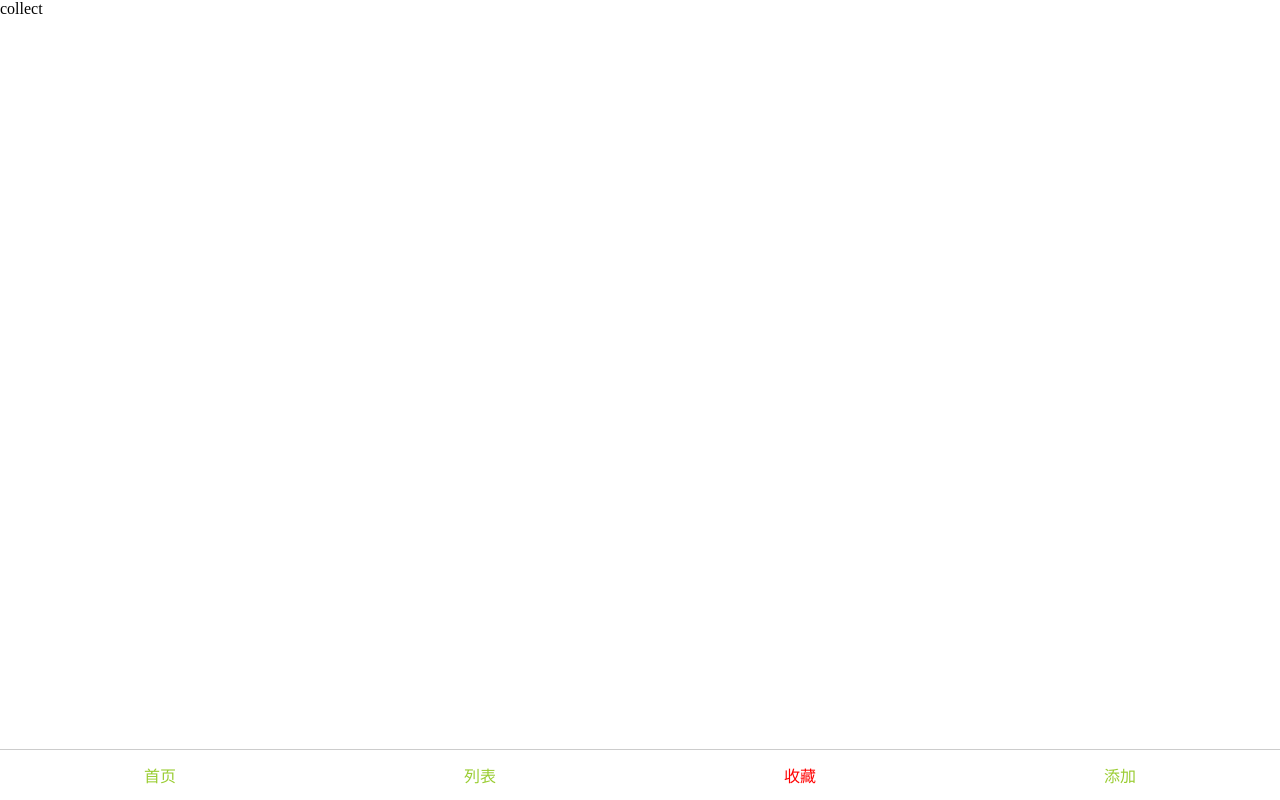
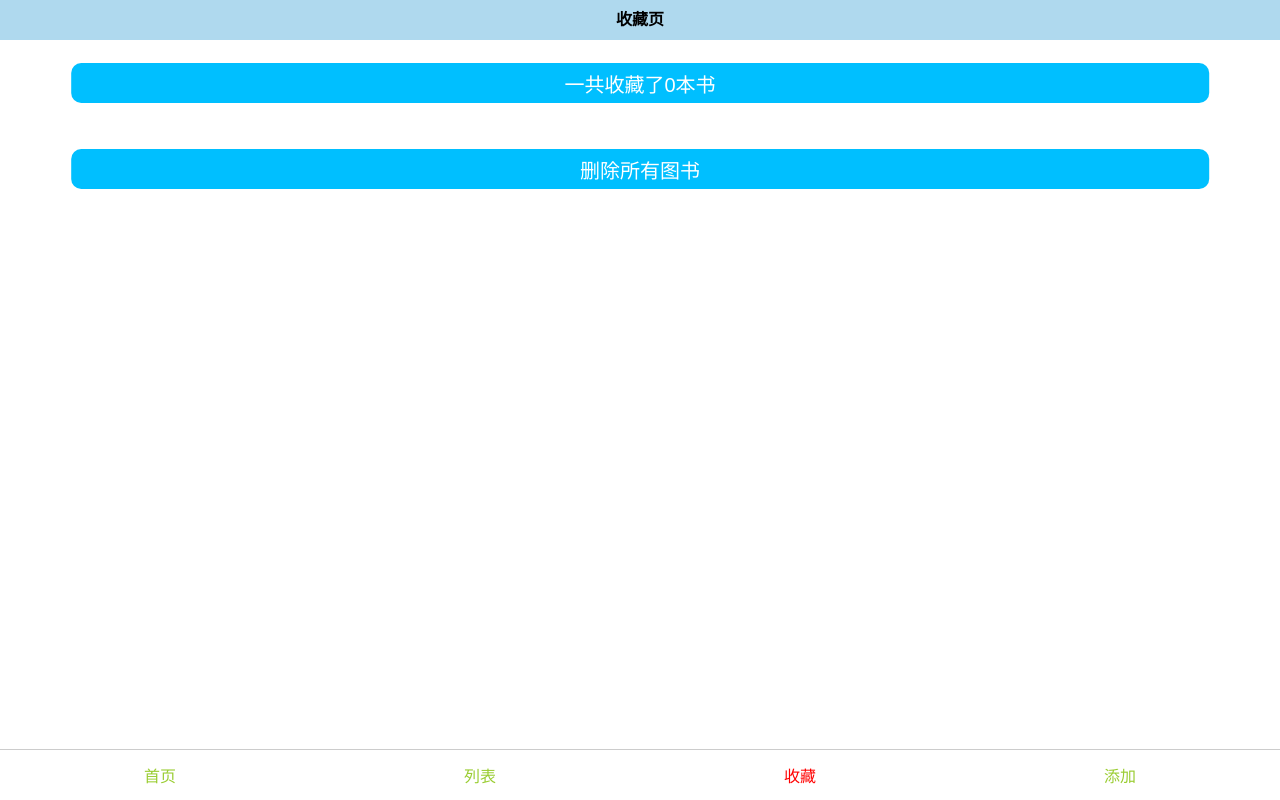
Before and after one commit to Kingziqiang/vue-book, a Vue app: page /#/collect in a window 1280 px wide. Built offline with nearby package versions, Linux system fonts and the light colour scheme; a small style sheet from the web is missing.

Commit message:
完善收藏功能

```diff
--- a/src/components/collect.vue
+++ b/src/components/collect.vue
@@ -1,22 +1,120 @@
 <template>
     <div id="app">
-      collect
+      <MHeader :back="true">收藏页</MHeader>
+      <div class="content">
+        <ul>
+          <li v-for="item in bookList">
+            <div>
+              <img v-lazy="item.bookCover" alt="">
+            </div>
+            <div>
+              <h4>{{item.bookName}}</h4>
+              <p>{{item.bookInfo}}</p>
+              <b>{{item.bookPrice}}</b>
+              <div class="btnClick">
+                <button @click="sub(item)">&minus;</button>
+                {{item.bookCount}}
+                <button @click="add(item)">+</button>
+              </div>
+            </div>
+          </li>
+          <li>
+            <button class="btn">一共收藏了{{sum}}本书</button>
+          </li>
+          <li>
+            <button class="btn" @click="clear">删除所有图书</button>
+          </li>
+        </ul>
+      </div>
     </div>
 </template>
 
 <script>
-    export default {
+  import MHeader from "../base/MHeader.vue";
+  import { mapGetters } from 'vuex'
+  import { mapState } from 'vuex'
+  export default {
         date() {
             return {};
         },
-        methods: {},
-        computed: {},
-        components: {},
+        methods: {
+          add(book){
+            this.$store.commit('CHANGEADD',book);
+          },
+          sub(book){
+            if(book.bookCount===1){
+              this.$store.commit('DELETE',book);
+            }
+              this.$store.commit('CHANGESUB',book);
+          },
+          clear(){
+            this.$store.commit('CLEAR');
+          }
+        },
+        computed: {
+          bookList:{
+          get(){
+            let aa= window.localStorage.getItem('val');
+            //return JSON.parse(aa);
+           return this.$store.state.bookList;
+           },
+           set(value){
+            return value;
+           }
+          },
+          //...mapState(['bookList','count']),
+          ...mapGetters(['sum']),
+        },
+        components: {MHeader},
     }
 </script>
 
-<style scoped>
-    #app {
-
-    }
+<style scoped lang="less">
+  .content {
+  li{
+    display: flex;
+    padding: 8px;
+  img{
+    width:130px;
+    height: 150px;
+  }
+  h4{
+    padding:5px 0;
+  }
+  p {
+    line-height:24px;
+  }
+  b{
+    padding:10px 0;
+    display: block;
+  }
+  button {
+    width: 50px;
+    height: 30px;
+    color: white;
+    border-radius: 10px;
+    border: none;
+    outline: none;
+    background: deepskyblue;
+  }
+  .btnClick {
+    display: flex;
+    justify-content: space-around;
+  }
+  }
+  .btn{
+    position: relative;
+    left: 50%;
+    transform: translateX(-50%);
+    height: 40px;
+    background: deepskyblue;
+    color: white;
+    border: none;
+    outline: none;
+    margin:15px 0;
+    border-radius: 10px;
+    font-size: 20px;
+    width: 90%;
+  }
+  }
 </style>
--- a/src/components/list.vue
+++ b/src/components/list.vue
@@ -12,7 +12,10 @@
               <h4>{{item.bookName}}</h4>
               <p>{{item.bookInfo}}</p>
               <b>{{item.bookPrice}}</b>
-              <button @click.stop="removeBook(item.bookId)">删除</button>
+              <div class="btnClick">
+                <button @click.stop="collectBook(item)">收藏</button>
+                <button @click.stop="removeBook(item.bookId)">删除</button>
+              </div>
             </div>
           </router-link>
         </ul>
@@ -25,6 +28,7 @@
     import MHeader from '../base/MHeader.vue';
     //用getpage按需加载代替getBooks全部加载
     import {getBooks,getRemoveBook,getPage} from '../api';
+    import * as Types from "../store/mutation-types";
     export default {
         created(){
           this.getData();//获取图书数据
@@ -37,6 +41,7 @@
           //下拉刷新页面
           let curEle = this.$refs.scroll;
           let top = curEle.offsetTop;
+          let isMove = false;
           //move方法
           curEle.addEventListener('touchstart',(e)=>{
             if(curEle.scrollTop!=0 || curEle.offsetTop!=top) return;
@@ -44,6 +49,7 @@
             let distance=0;
             //move方法
             let move =(e)=>{
+              isMove=true;
               let target = e.touches[0].pageY;
               distance = target-startDistance;
               if(distance>0){
@@ -53,13 +59,15 @@
                   distance=50;
                   curEle.style.top = distance+top+'px';
                 }
-                //console.log(distance);
               }else{
                 curEle.removeEventListener('touchmove',move);
                 curEle.removeEventListener('touchend',end);
               };
             };
             let end=(e)=>{
+              if(!isMove) return;
+              alert(1)
+              isMove=false;
               clearInterval(this.timer);
               this.timer=setInterval(()=>{
                 if(distance<=0){
@@ -124,6 +132,9 @@
             //this.getData();多了一次请求
             this.books=this.books.filter((item)=>item.bookId!=id);
           },
+          collectBook(book){
+            this.$store.commit(Types.ADDCOLLECT,book);
+          }
         },
         computed: {
           loadMore(){
@@ -162,6 +173,10 @@
             outline: none;
             background: firebrick;
           }
+          .btnClick {
+            display: flex;
+            justify-content: space-around;
+          }
         }
       .btn{
         position: absolute;
--- a/src/store/getters.js
+++ b/src/store/getters.js
@@ -5,3 +5,11 @@
  * @Last Modified time: 2018/8/10 11:56
  */
 "use strict";
+const getters ={
+  sum:(state)=>state.bookList.reduce((pre,next)=>pre + next.bookCount
+    ,0)
+
+};
+
+//导出对象
+export default getters;
--- a/src/store/index.js
+++ b/src/store/index.js
@@ -5,3 +5,20 @@
  * @Last Modified time: 2018/8/9 17:50
  */
 "use strict";
+import Vue from 'vue';
+import Vuex from 'vuex';
+import logger from 'vuex/dist/logger';
+import getters from '../store/getters';
+const state = {bookList:[],count:{}};
+Vue.use(Vuex);
+Vue.use(logger);
+import mutations from '../store/mutation';
+export default new Vuex.Store({
+  strict:true,
+  plugins:[logger()],
+  state,
+  mutations,
+  getters
+
+
+})
--- a/src/store/mutation-types.js
+++ b/src/store/mutation-types.js
@@ -10,6 +10,9 @@ export const ADDCOLLECT = 'addCollect';
 //删除
 export const REMOVECOLLECT = 'REMOVECOLLECT';
 //改数量
-export const CHANGENUM = 'CHANGENUM';
+export const CHANGEADD = 'CHANGEADD';
+export const CHANGESUB = 'CHANGESUB';
+//删除某一个
+export const DELETE= 'DELETE';
 //清空收藏
 export const CLEAR = 'CLEAR';
--- a/src/store/mutation.js
+++ b/src/store/mutation.js
@@ -5,3 +5,58 @@
  * @Last Modified time: 2018/8/10 13:11
  */
 "use strict";
+import * as Types from './mutation-types';
+
+const  mutations = {
+  //添加到收藏页
+  [Types.ADDCOLLECT](state,book){
+    //如果有这本书则加1，如果没有则放进bookList去
+    let curBook =state.bookList.find(item=>item.bookId==book.bookId);
+    if(curBook){
+      curBook.bookCount+=1;//还要更新原数组，光改属性无效
+      state.bookList = [...state.bookList];
+    }else{
+      book.bookCount=1;
+      //改变数组要用变异方法，就是改变原数组或者更换原数组
+      state.bookList.push(book);
+      //state.bookList=[...state.bookList,...book];
+    }
+    //window.localStorage.setItem('val',JSON.stringify( state.bookList));
+  },
+  //增加
+  [Types.CHANGEADD](state,book){
+    let bookList= state.bookList.filter(item=>{
+      if(item.bookId==book.bookId){
+        return item.bookCount++;
+      }
+      return item;
+    });
+    state.bookList=bookList;
+  },
+  [Types.CHANGESUB](state,book){
+    let bookList= state.bookList.filter(item=>{
+      if(item.bookId==book.bookId){
+        return item.bookCount--;
+      };
+      return item;
+    });
+    state.bookList=bookList;
+  },
+
+  //当减到1时再减就是清除了
+  [Types.DELETE](state,book){
+    let a = state.bookList.filter(item=>{
+      if(item.bookId!=book.bookId){
+        return item;
+      }
+    });
+    console.log(a);
+    state.bookList=a;
+  },
+  //清空
+  [Types.CLEAR](state){
+    state.bookList=[];
+  },
+};
+
+export default mutations;
```
Also changed, not shown: mock/books.json (+1 -1 lines), 1 other file (tests, documents, lock files or other folders).
